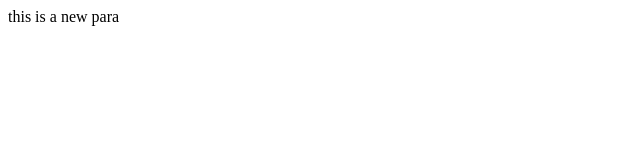
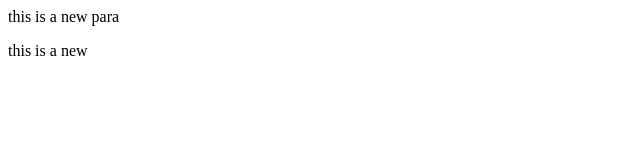
Before and after one commit to sagarkumarbarai/localRepo, a plain HTML site: page index.html in a window 1280 px wide. Shown: the full height of the page, 0-640 px from the left. Drawn offline with Linux system fonts and the light colour scheme.

Commit message:
add new feature1

```diff
--- a/index.html
+++ b/index.html
@@ -1 +1,2 @@
 <p>this is a new para</p>
+<p>this is a new</p>
```
